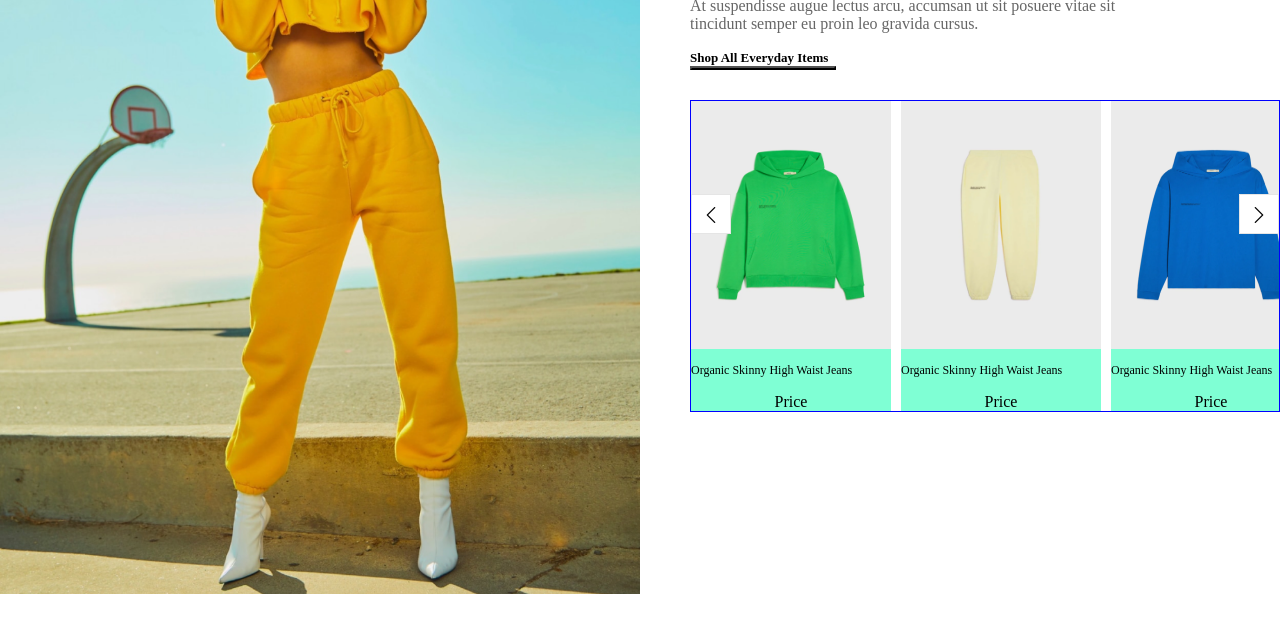
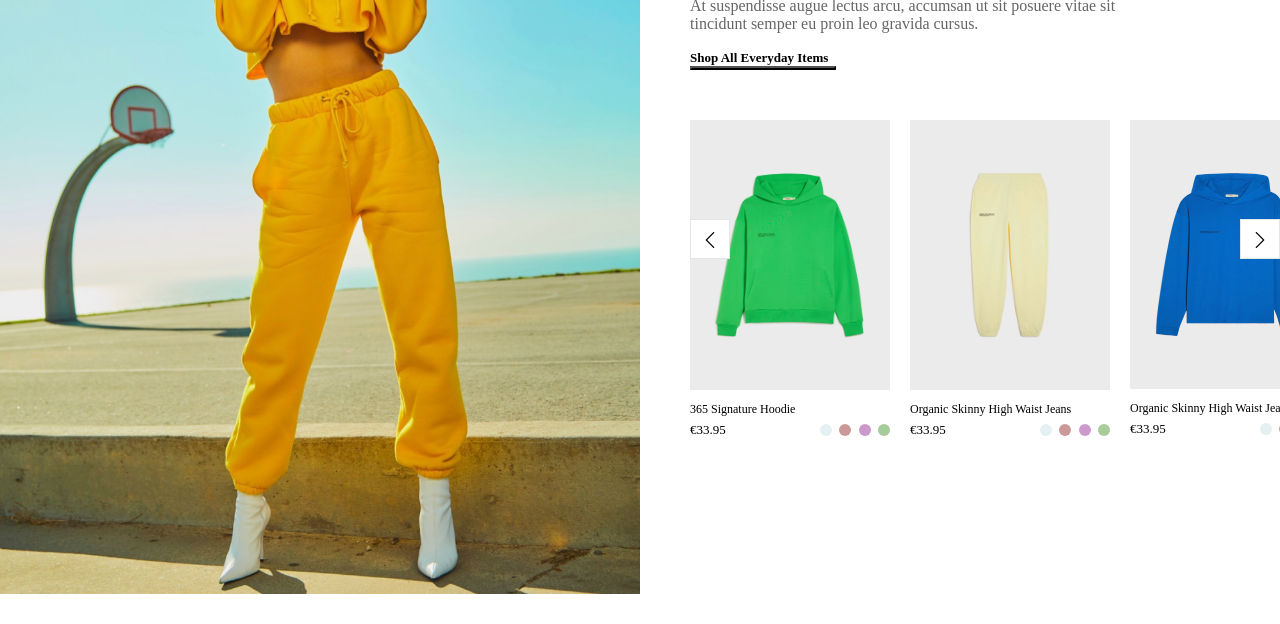
Before and after one commit to nermindonat/shopcloneapp, a plain HTML site: page index.html in a window 1280 px wide. Shown: the part 176-800 px from the top of the page. Drawn offline with Linux system fonts and the light colour scheme.

Commit message:
Product information added.

```diff
--- a/index.html
+++ b/index.html
@@ -16,7 +16,7 @@
         <div class="right-side-content">
           <div class="description">
             <span class="title"
-              >Everyday items, we have something to suit.</span
+              >Everyday items, we have something to suit every occasion.</span
             >
             <span class="subtitle"
               >At suspendisse augue lectus arcu, accumsan ut sit posuere vitae
@@ -32,9 +32,15 @@
                 src="images/image-product-1.png"
                 alt=""
               />
-              <span class="product-name">Organic Skinny High Waist Jeans</span>
-              <div class="price-icon">
-                <span>Price</span>
+              <span class="product-name">365 Signature Hoodie</span>
+              <div class="price-colors">
+                <span class="price">€33.95</span>
+                <div class="colors">
+                  <span class="color1"></span>
+                  <span class="color2"></span>
+                  <span class="color3"></span>
+                  <span class="color4"></span>
+                </div>
               </div>
             </div>
             <div class="card">
@@ -44,8 +50,14 @@
                 alt=""
               />
               <span class="product-name">Organic Skinny High Waist Jeans</span>
-              <div class="price-icon">
-                <span>Price</span>
+              <div class="price-colors">
+                <span class="price">€33.95</span>
+                <div class="colors">
+                  <span class="color1"></span>
+                  <span class="color2"></span>
+                  <span class="color3"></span>
+                  <span class="color4"></span>
+                </div>
               </div>
             </div>
             <div class="card">
@@ -55,8 +67,14 @@
                 alt=""
               />
               <span class="product-name">Organic Skinny High Waist Jeans</span>
-              <div class="price-icon">
-                <span>Price</span>
+              <div class="price-colors">
+                <span class="price">€33.95</span>
+                <div class="colors">
+                  <span class="color1"></span>
+                  <span class="color2"></span>
+                  <span class="color3"></span>
+                  <span class="color4"></span>
+                </div>
               </div>
             </div>
             <div class="card">
@@ -66,8 +84,14 @@
                 alt=""
               />
               <span class="product-name">Organic Skinny High Waist Jeans</span>
-              <div class="price-icon">
-                <span>Price</span>
+              <div class="price-colors">
+                <span class="price">€33.95</span>
+                <div class="colors">
+                  <span class="color1"></span>
+                  <span class="color2"></span>
+                  <span class="color3"></span>
+                  <span class="color4"></span>
+                </div>
               </div>
             </div>
             <div class="card">
@@ -77,8 +101,14 @@
                 alt=""
               />
               <span class="product-name">Organic Skinny High Waist Jeans</span>
-              <div class="price-icon">
-                <span>Price</span>
+              <div class="price-colors">
+                <span class="price">€33.95</span>
+                <div class="colors">
+                  <span class="color1"></span>
+                  <span class="color2"></span>
+                  <span class="color3"></span>
+                  <span class="color4"></span>
+                </div>
               </div>
             </div>
 
--- a/style.css
+++ b/style.css
@@ -118,11 +118,10 @@
   display: flex;
   flex-direction: row;
   align-items: center;
-  margin-top: 30px;
+  margin-top: 40px;
   overflow-x: scroll;
   overflow-y: hidden;
   white-space: nowrap;
-  border: 1px solid blue;
 }
 
 .product-cards::-webkit-scrollbar {
@@ -132,18 +131,16 @@
 .card {
   display: flex;
   flex-direction: column;
-  justify-content: space-between;
-  align-items: center;
   left: 120px;
   width: 230px;
-  height: 310px;
-  background-color: aquamarine;
-  margin-right: 10px;
+  height: 363px;
+  margin-right: 20px;
 }
 
 .product-image {
   width: 100%;
-  height: 80%;
+  height: 310;
+  padding-top: 10px;
 }
 
 .product-name {
@@ -156,6 +153,16 @@
   line-height: 160%;
   text-align: justify;
   color: #000000;
+  margin-top: 10px;
+}
+
+.price {
+  font-family: 'Avenir';
+  font-size: 13px;
+  font-weight: 500;
+  line-height: 20px;
+  letter-spacing: 0em;
+  text-align: center;
 }
 
 /* .arrow {
@@ -178,7 +185,6 @@
   height: 40px;
   position: absolute;
   top: 30%;
-
 }
 .left-arrow {
   left: 0;
@@ -192,3 +198,46 @@
   height: 16px;
   display: inline-block;
 }
+
+.price-colors {
+  display: flex;
+  flex-direction: row;
+  justify-content: space-between;
+  align-items: center;
+  width: 200px;
+}
+
+.colors {
+  display: flex;
+  justify-content: space-between;
+  align-items: center;
+  width: 70px;
+}
+
+.color1 {
+  width: 12px;
+  height: 12px;
+  border-radius: 50%;
+  background-color: #e5f0f2;
+}
+
+.color2 {
+  width: 12px;
+  height: 12px;
+  border-radius: 50%;
+  background-color: #cc9999;
+}
+
+.color3 {
+  width: 12px;
+  height: 12px;
+  border-radius: 50%;
+  background-color: #cb99cc;
+}
+
+.color4 {
+  width: 12px;
+  height: 12px;
+  border-radius: 50%;
+  background-color: #a6cc99;
+}
```
